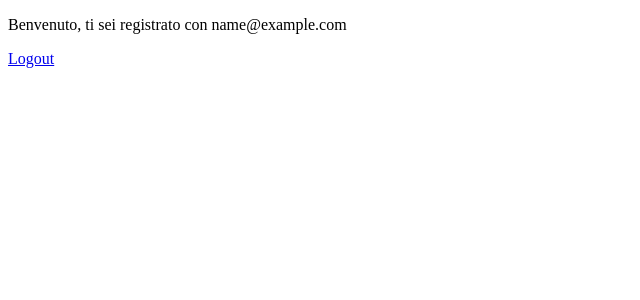
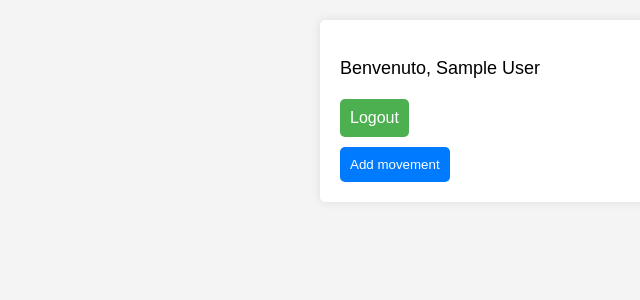
Before and after one commit to gherardiD/traveler-wallet, a PHP site: page /5ia/home.php in a window 1280 px wide. Shown: the top 300 px of the page, without its empty margins (0-640 px from the left). Run offline with PHP 8.4, Linux system fonts and the light colour scheme; the visitor is signed in with stand-in values (Sample User, id 1).

Commit message:
add: user add expensise form

```diff
--- a/other/forms/php_auth/auth-v2.php
+++ b/other/forms/php_auth/auth-v2.php
@@ -12,6 +12,7 @@ $get_password = "SELECT * FROM account WHERE email = '$email';";
 
 $risultato_row=$connessione->query($get_password)->fetch_array(MYSQLI_ASSOC);
 
+$id = $risultato_row["id"];
 
 if($risultato_row["password"] != $password){
   echo("Errore nell'esecuzione della query: ".$connessione->error.".");
@@ -23,6 +24,7 @@ else{
   // header("Location: http://127.0.0.1/esercitazioni/php_auth/home.php");
   session_start();
   $_SESSION["email"] = $email;
+  $_SESSION["id"] = $id;
   header("Location: http://127.0.0.1/5ia/forms/php_auth/home.php");
   die();
 }
--- a/other/forms/php_auth/get_users.php
+++ b/other/forms/php_auth/get_users.php
@@ -4,12 +4,11 @@ header("Content-Type: application/json");
 include("connessione.php");
 
 // Establish a database connection here if not already done
-
 if ($connessione->connect_error) {
     die("Connection failed: " . $connessione->connect_error);
 }
 
-$getUsers = "SELECT * FROM account;";
+$getUsers = "SELECT * FROM account ORDER BY nome;";
 $result = $connessione->query($getUsers);
 
 if ($result->num_rows > 0) {
@@ -25,5 +24,4 @@ if ($result->num_rows > 0) {
 }
 
 $connessione->close();
-
 ?>
--- a/other/forms/php_auth/home.php
+++ b/other/forms/php_auth/home.php
@@ -1,5 +1,7 @@
 <?php
     session_start();
+
+    include("connessione.php");
 
     if (!isset($_SESSION["email"])) {
         header("Location: http://127.0.0.1/5ia/forms/php_auth/login.php");
@@ -8,7 +10,6 @@ if (!isset($_SESSION["email"])) {
 ?>
 <!DOCTYPE html>
 <html lang="en">
-
     <head>
         <meta charset="UTF-8">
         <meta name="viewport" content="width=device-width, initial-scale=1.0">
@@ -81,48 +82,14 @@ if (!isset($_SESSION["email"])) {
             <a href='logout.php' class="button">Logout</a>
             <div class="container-btn">
                 <button id='getValute'>Valute</button>
-
                 <button id='getUsers'>Utenti</button>
+                <button id='getCurrencies'>Currencies</button>
+                <button id='addCurrency'>Add Currency</button>
             </div>
             <div id='valuteContainer'></div>
             <div id='usersContainer'></div>
+            <div id='currenciesContainer'></div>
         </div>
-
-        <script>
-            // Your existing JavaScript code here
-        </script>
-    </body>
-
-    </html>
-    <?php
-} else {
-    $email = $_SESSION["email"];
-    ?>
-    <!DOCTYPE html>
-    <html lang="en">
-
-    <head>
-        <meta charset="UTF-8">
-        <meta name="viewport" content="width=device-width, initial-scale=1.0">
-        <title>Welcome</title>
-        <style>
-            /* Add your styling for non-admin users here */
-        </style>
-    </head>
-
-    <body>
-        <div class="container">
-            <p class="welcome-message">Benvenuto, ti sei registrato con <?= $email ?></p>
-
-            <a href='logout.php' class="button">Logout</a>
-        </div>
-    </body>
-
-    </html>
-<?php
-}
-?>
-
 
         <script>
             // Get the buttons and containers
@@ -130,6 +97,8 @@ if (!isset($_SESSION["email"])) {
             const valuteContainer = document.getElementById("valuteContainer");
             const getUsersBtn = document.getElementById("getUsers");
             const usersContainer = document.getElementById("usersContainer");
+            const getCurrenciesBtn = document.getElementById("getCurrencies");
+            const currenciesContainer = document.getElementById("currenciesContainer");
 
             // Add an event listener to the getValuesBtn
             getValuesBtn.addEventListener("click", function () {
@@ -184,4 +153,116 @@ if (!isset($_SESSION["email"])) {
                 usersContainer.innerHTML = '';
             }
             });
+
+            // Add an event listener to the getCurrenciesBtn
+            getCurrenciesBtn.addEventListener("click", function () {
+            if(currenciesContainer.childNodes.length === 0){
+                const xhr = new XMLHttpRequest();
+                xhr.onreadystatechange = function () {
+                    if (xhr.readyState == 4 && xhr.status == 200) {
+                        const result = JSON.parse(xhr.responseText);
+
+                        // Clear previous content in the currenciesContainer
+                        currenciesContainer.innerHTML = '';
+
+                        // Create a div for each currency and append it to the currenciesContainer
+                        result.forEach(function (currency) {
+                            const currencyDiv = document.createElement("div");
+                            currencyDiv.textContent = currency;
+                            currenciesContainer.appendChild(currencyDiv);
+                        });
+                    }
+                };
+
+                xhr.open("GET", "get_currencies.php", true);
+                xhr.send();
+            }else{
+                currenciesContainer.innerHTML = '';
+            }
+            });
         </script>
+    </body>
+
+</html>
+<?php
+    } else {
+    $email = $_SESSION["email"];
+    $get_name = "SELECT nome FROM account WHERE email = '$email';";
+    $nome = $connessione->query($get_name)->fetch_array(MYSQLI_ASSOC)["nome"];
+?>
+
+<!DOCTYPE html>
+<html lang="en">
+    <head>
+        <meta charset="UTF-8">
+        <meta name="viewport" content="width=device-width, initial-scale=1.0">
+        <title>Welcome</title>
+        <style>
+            body {
+                font-family: 'Arial', sans-serif;
+                margin: 20px;
+                background-color: #f4f4f4;
+            }
+
+            .container {
+                max-width: 600px;
+                margin: 0 auto;
+                padding: 20px;
+                background-color: #fff;
+                box-shadow: 0 0 10px rgba(0, 0, 0, 0.1);
+                border-radius: 5px;
+            }
+
+            .welcome-message {
+                font-size: 18px;
+                margin-bottom: 20px;
+            }
+
+            .button {
+                padding: 10px;
+                background-color: #4caf50;
+                color: #fff;
+                text-decoration: none;
+                display: inline-block;
+                border-radius: 5px;
+            }
+
+            .container-btn{
+                display: flex;
+                flex-direction: row;
+            }
+
+            button {
+                padding: 10px;
+                background-color: #007bff;
+                color: #fff;
+                border: none;
+                border-radius: 5px;
+                cursor: pointer;
+                margin-top: 10px;
+                margin-right: 10px;
+            }
+        </style>
+    </head>
+
+    <body>
+    <div class="container">
+            <p class="welcome-message">Benvenuto, <?= $nome ?></p>
+
+            <a href='logout.php' class="button">Logout</a>
+            <div class="container-btn">
+                <button id='addMovement'>Add movement</button>
+            </div>
+        </div>
+        <script>
+            const addMovement = document.getElementById("addMovement");
+            addMovement.addEventListener("click", () => {
+                window.location.href = "add-expense.php";
+            });
+        </script>
+    </body>
+
+</html>
+<?php
+}
+?>
--- a/other/forms/php_auth/login.php
+++ b/other/forms/php_auth/login.php
@@ -4,7 +4,7 @@
   <head>
     <meta charset="UTF-8" />
     <meta name="viewport" content="width=device-width, initial-scale=1.0" />
-    <title>Sign In Form</title>
+    <title>Log In Form</title>
     <link rel="stylesheet" href="styles.css" />
   </head>
   <body>
--- a/other/forms/php_auth/styles.css
+++ b/other/forms/php_auth/styles.css
@@ -38,8 +38,7 @@ label {
   color: #333;
 }
 
-input[type="email"],
-input[type="password"] {
+input{
   width: 100%;
   padding: 10px;
   border: 1px solid #ccc;
```
Also changed, not shown: other/forms/php_auth/add-expense.php (added, +44 -0 lines), other/forms/php_auth/add-movement.php (added, +20 -0 lines), other/forms/php_auth/get_currencies.php (added, +27 -0 lines), other/project.sql (+4 -4 lines). Lines whose indentation alone changed are shown as unchanged.
